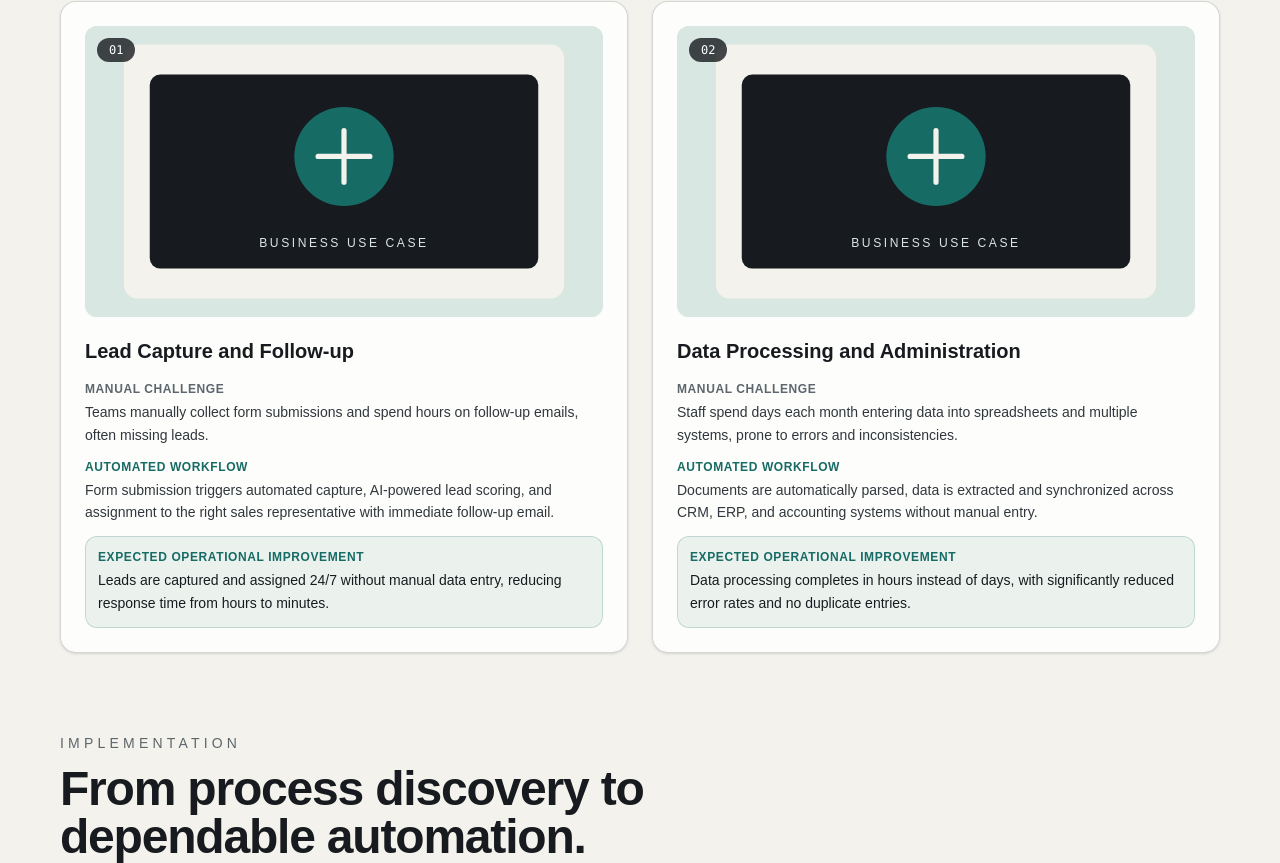
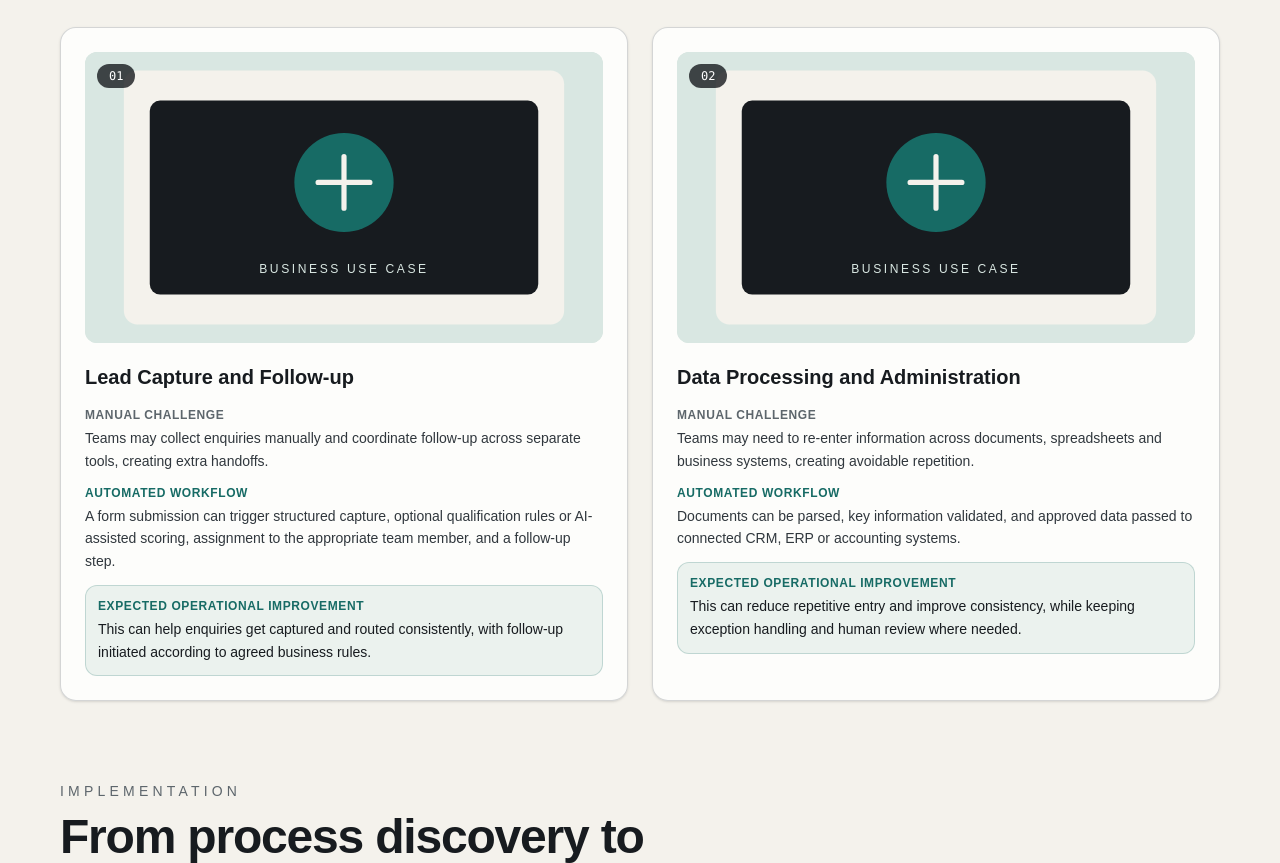
Before and after one commit to devtalish/velnaro-web, a Next.js app: page /ai-automation in a window 1280 px wide. Shown: the part 2680-3543 px from the top of the page. Built offline with nearby package versions, Linux system fonts and the light colour scheme; no server answers; a web font is replaced by a local one.

Commit message:
Make automation examples illustrative rather than guaranteed outcomes

```diff
--- a/app/ai-automation/page.tsx
+++ b/app/ai-automation/page.tsx
@@ -36,22 +36,22 @@ const AUTOMATION_USE_CASES: UseCase[] = [
     id: 1,
     title: "Lead Capture and Follow-up",
     manualProblem:
-      "Teams manually collect form submissions and spend hours on follow-up emails, often missing leads.",
+      "Teams may collect enquiries manually and coordinate follow-up across separate tools, creating extra handoffs.",
     automatedWorkflow:
-      "Form submission triggers automated capture, AI-powered lead scoring, and assignment to the right sales representative with immediate follow-up email.",
+      "A form submission can trigger structured capture, optional qualification rules or AI-assisted scoring, assignment to the appropriate team member, and a follow-up step.",
     improvement:
-      "Leads are captured and assigned 24/7 without manual data entry, reducing response time from hours to minutes.",
+      "This can help enquiries get captured and routed consistently, with follow-up initiated according to agreed business rules.",
     visualAlt: "Lead capture workflow",
   },
   {
     id: 2,
     title: "Data Processing and Administration",
     manualProblem:
-      "Staff spend days each month entering data into spreadsheets and multiple systems, prone to errors and inconsistencies.",
+      "Teams may need to re-enter information across documents, spreadsheets and business systems, creating avoidable repetition.",
     automatedWorkflow:
-      "Documents are automatically parsed, data is extracted and synchronized across CRM, ERP, and accounting systems without manual entry.",
+      "Documents can be parsed, key information validated, and approved data passed to connected CRM, ERP or accounting systems.",
     improvement:
-      "Data processing completes in hours instead of days, with significantly reduced error rates and no duplicate entries.",
+      "This can reduce repetitive entry and improve consistency, while keeping exception handling and human review where needed.",
     visualAlt: "Data processing workflow",
   },
 ];
@@ -171,7 +171,7 @@ export default function AIAutomation() {
       <WorkflowCanvas
         title="Where automation helps"
         description="
-          Practical business scenarios where automation creates measurable operational improvement.
+          Practical business scenarios where connected workflows can reduce repetitive handoffs and improve process consistency.
         "
         nodes={[
           { id: "1", title: "Lead Capture", description: "Form submissions captured automatically" },
```
